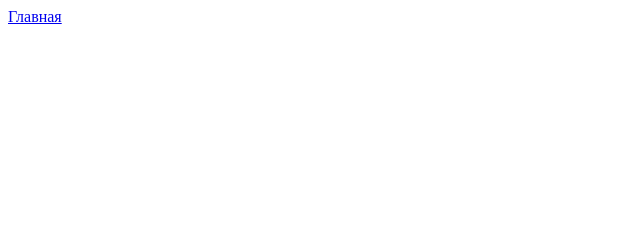
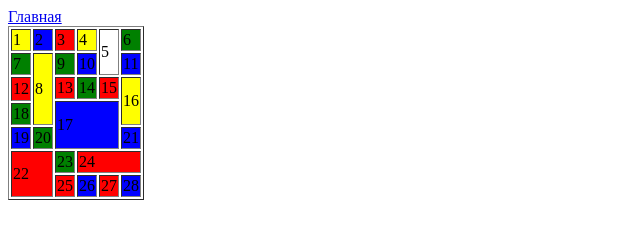
Before and after one commit to qBoush/learn-html-css, a plain HTML site: page pages/independent-2.html in a window 1280 px wide. Shown: the whole page, without its empty margins (0-640 px from the left). Drawn offline with Linux system fonts and the light colour scheme.

Commit message:
сделал 1-2см

```diff
--- a/pages/independent-2.html
+++ b/pages/independent-2.html
@@ -6,8 +6,58 @@
           content="width=device-width, user-scalable=no, initial-scale=1.0, maximum-scale=1.0, minimum-scale=1.0">
     <meta http-equiv="X-UA-Compatible" content="ie=edge">
     <title>Самостоятельная 2</title>
+    <link rel="stlyeneet" nref="..assets/css/style.css">
 </head>
 <body>
 <a href="../index.html">Главная</a>
 </body>
+<div>
+    <table border="1">
+        <tr>
+            <td style="background-color: yellow">1</td>
+            <td style="background-color: blue">2</td>
+            <td style="background-color: red">3</td>
+            <td style="background-color: yellow">4</td>
+            <td rowspan="2">5</td>
+            <td style="background-color: green">6</td>
+        </tr>
+        <tr>
+            <td style="background-color: green">7</td>
+            <td rowspan="4" style="background-color: yellow">8</td>
+            <td style="background-color: green">9</td>
+            <td style="background-color: blue">10</td>
+            <td style="background-color: blue">11</td>
+        </tr>
+        <tr>
+            <td rowspan="2" style="background-color: red">12</td>
+            <td style="background-color: red">13</td>
+            <td style="background-color: green">14</td>
+            <td style="background-color: red">15</td>
+            <td rowspan="3" style="background-color: yellow">16</td>
+        </tr>
+        <tr>
+            <td rowspan="3" colspan="3" style="background-color: blue">17</td>
+        </tr>
+        <tr>
+            <td style="background-color: green">18</td>
+        </tr>
+        <tr>
+            <td style="background-color: blue">19</td>
+            <td style="background-color: green">20</td>
+            <td style="background-color: blue">21</td>
+        </tr>
+        <tr>
+            <td rowspan="2" colspan="2" style="background-color: red">22</td>
+            <td style="background-color: green">23</td>
+            <td colspan="3" style="background-color: red">24</td>
+        </tr>
+        <tr>
+            <td style="background-color: red">25</td>
+            <td style="background-color: blue">26</td>
+            <td style="background-color: red">27</td>
+            <td style="background-color: blue">28</td>
+        </tr>
+    </table>
+
+</div>
 </html>
```
Also changed, not shown: assets/css/style.css (+6 -3 lines), pages/independent-1.html (+29 -3 lines).
